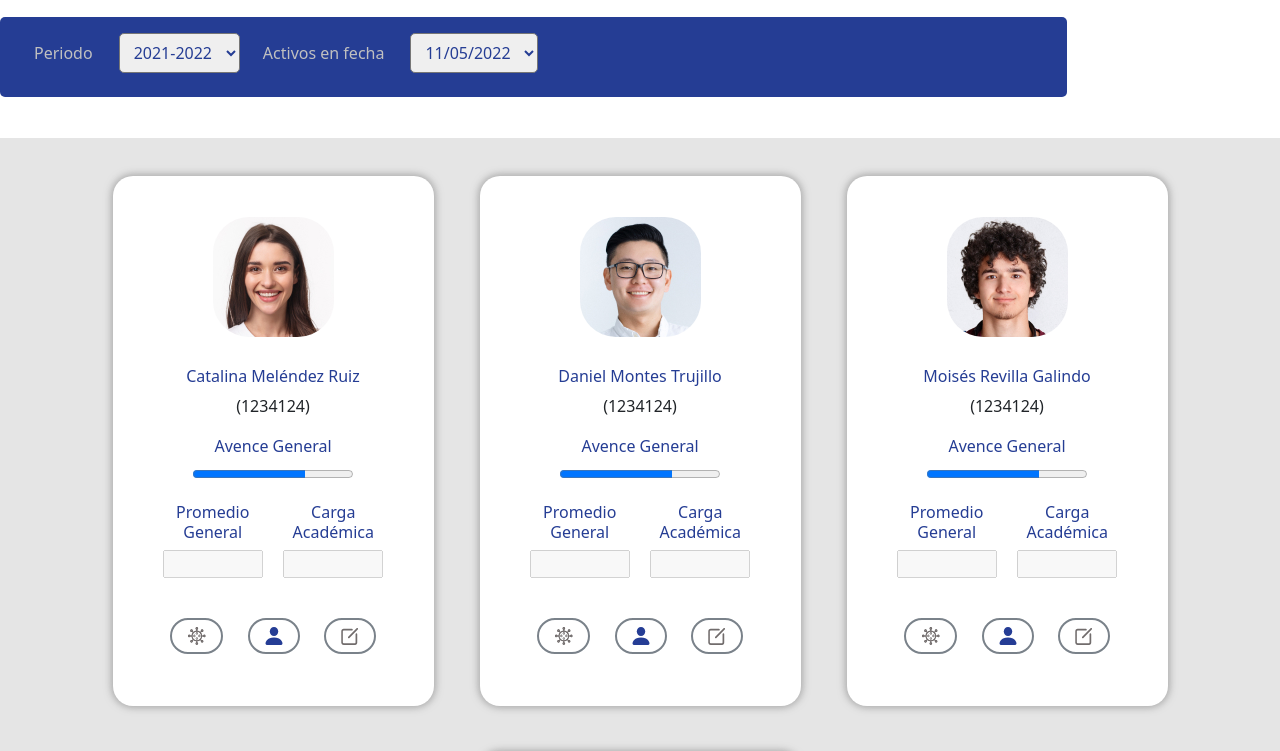
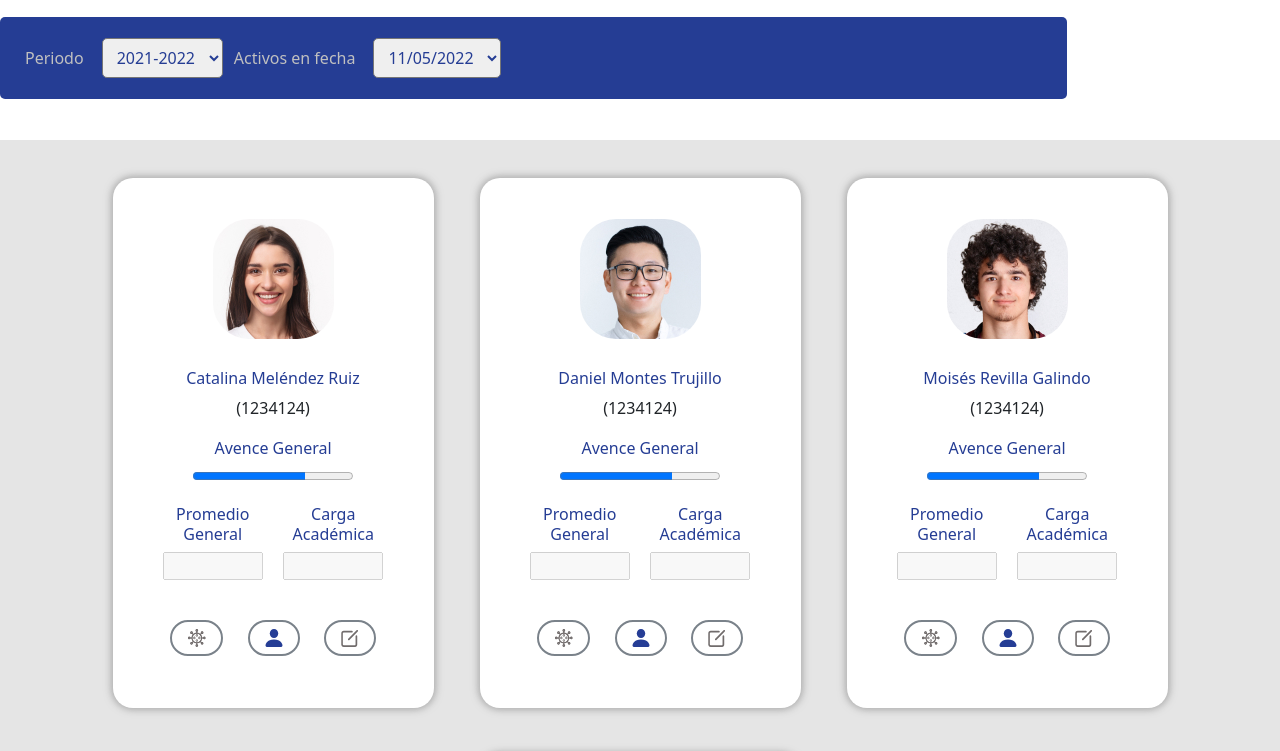
Before and after one commit to arkev/sistema-academico-um, a website: page PortalMentor.html in a window 1280 px wide. Shown: the part 188-939 px from the top of the page. Drawn offline with Linux system fonts and the light colour scheme.

Commit message:
Correcciones

```diff
--- a/css/styles.css
+++ b/css/styles.css
@@ -577,11 +577,14 @@ border-radius: 50%;
 .cambiantes {
     color: #c0c0c0;
     display: flex;
+    align-items: center;
+    padding: 5px;
 }
 .cambiantes > p {
-    margin: 8px 16px 0 10px;
+    margin: 8px;
     text-align: center;
     display: flex;
+    margin-bottom:none;
 }
 #zona-cambiantes {
     background-color: #253D94;
@@ -599,7 +602,6 @@ border-radius: 50%;
     padding: 4px 10px;
     border-radius: 5px;
     height: 2.5em;
-    margin-bottom: 8px;
 }
 #Materias, #Alumnos{
 background-color:#E5E5E5;
@@ -994,8 +996,6 @@ padding-right: 25px;
 
 
 
-
-
 /* /Analí */
 /* Emely 1000-1501 */
 /*Inicio Inscripción*/
```
